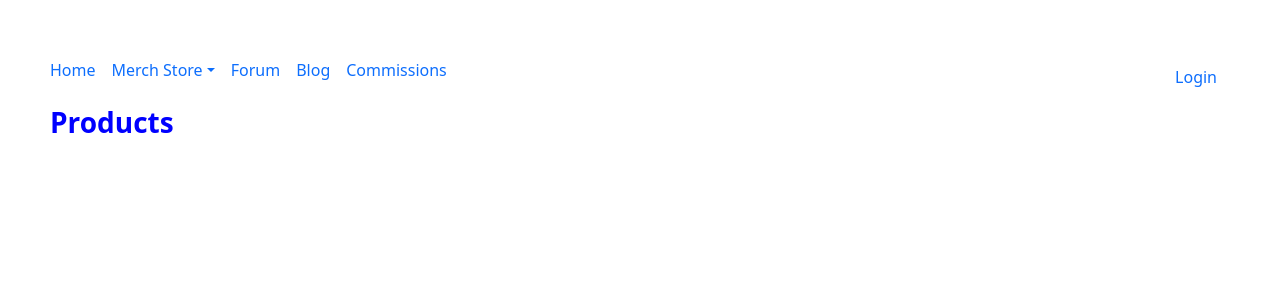
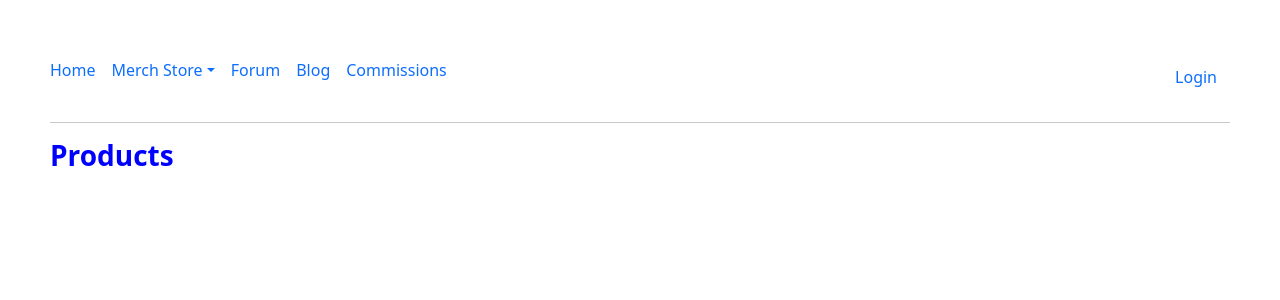
Before and after one commit to sdbsalta/hobbysite-G-25, a Django app: page /merchstore/items/ in a window 1280 px wide. Shown: the top 300 px of the page. Run offline with Django 5.2, Linux system fonts and the light colour scheme; data that the repository does not hold is empty.

Commit message:
added line to html merchstore

```diff
--- a/hobbysite/templates/merchstore/product_list.html
+++ b/hobbysite/templates/merchstore/product_list.html
@@ -40,6 +40,8 @@
         <a class="btn btn-primary" href="{% url 'merchstore:product-add' %}" role="button">Create a New Product</a>
     {% endif %}
 
+    <hr class="solid">
+
     <h3>Products</h3>
     {% for type in product_type %}
         <h4>{{ type }}</h4>
```
Also changed, not shown: hobbysite/forum/migrations/0001_initial.py (added), hobbysite/forum/migrations/__init__.py (added).
